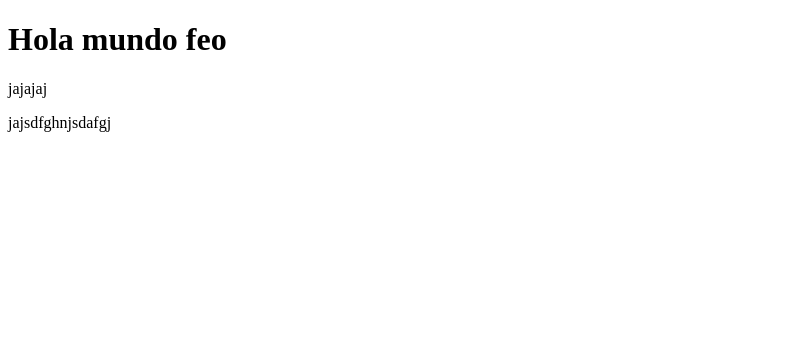
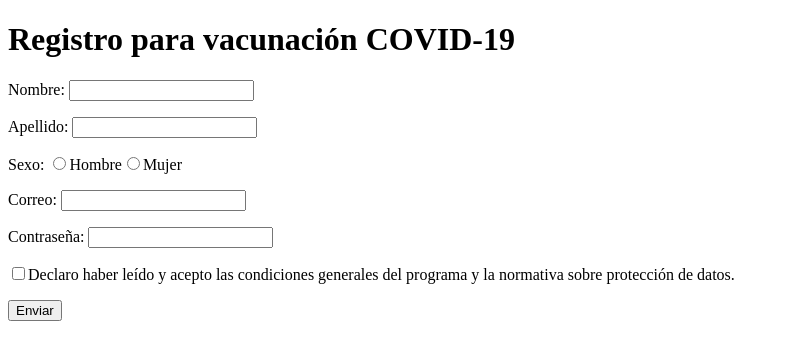
Before and after one commit to maiikii666/clase4ciclo3, a plain HTML site: page index.html in a window 1280 px wide. Shown: the whole page, without its empty margins (0-790 px from the left). Drawn offline with Linux system fonts and the light colour scheme.

Commit message:
paginita

```diff
--- a/index.html
+++ b/index.html
@@ -2,13 +2,21 @@
 <html lang="en">
 <head>
     <meta charset="UTF-8">
-    <meta http-equiv="X-UA-Compatible" content="IE=edge">
-    <meta name="viewport" content="width=device-width, initial-scale=1.0">
-    <title>Document</title>
+    <title>Formulario de Registro</title>
 </head>
 <body>
-    <h1>Hola mundo feo</h1>
-    <p>jajajaj</p>
-    <p>jajsdfghnjsdafgj</p>
+    <h1>Registro para vacunación COVID-19</h1>
+    <div>
+        <form>
+            <p>Nombre: <input type="text"></p>
+            <p>Apellido: <input type="text"></p>
+            <p>Sexo: <input type="radio" name="sexo">Hombre<input type="radio" name="sexo">Mujer</p>
+            <p>Correo: <input type="text"></p>
+            <p>Contraseña: <input type="text"></p>
+            <p><input type="checkbox">Declaro haber leído y acepto las condiciones generales del programa y la normativa sobre protección de datos.</p>
+            <button>Enviar</button>
+        </form>
+
+    </div>
 </body>
 </html>
```
